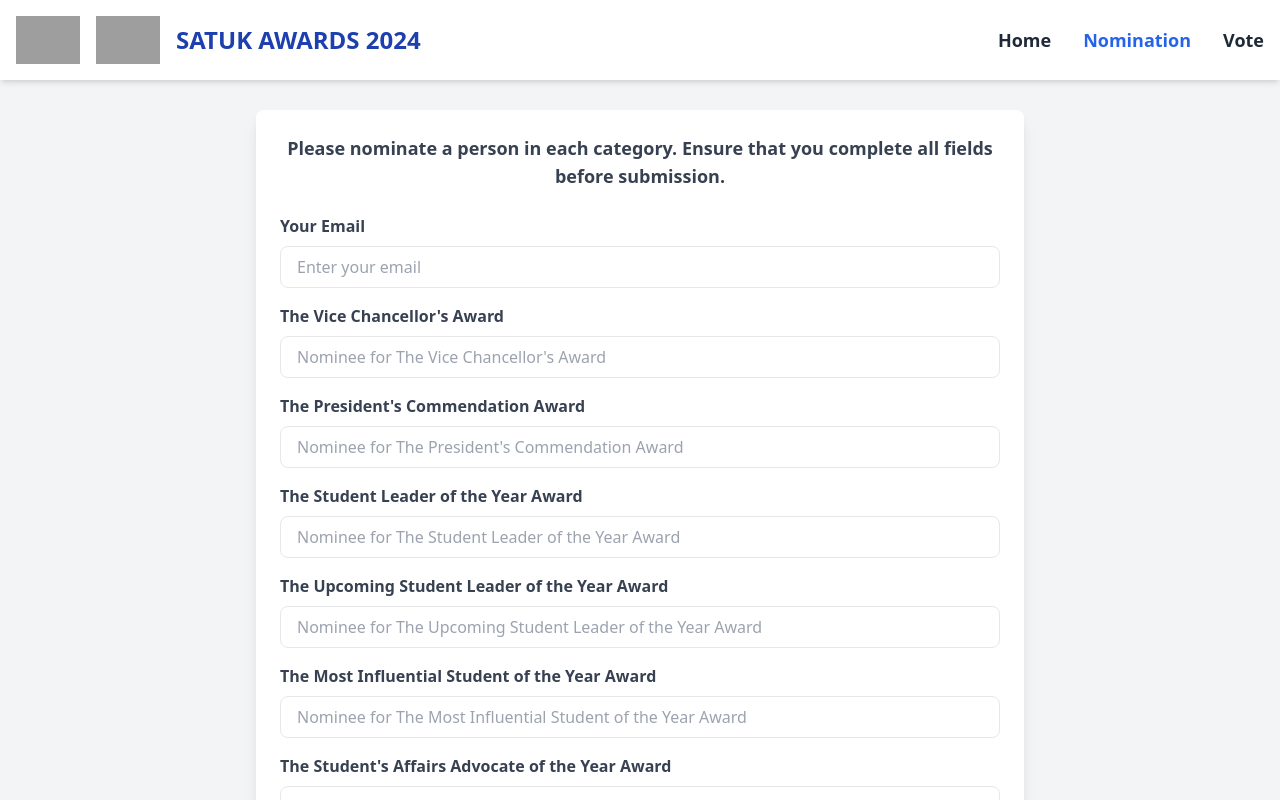
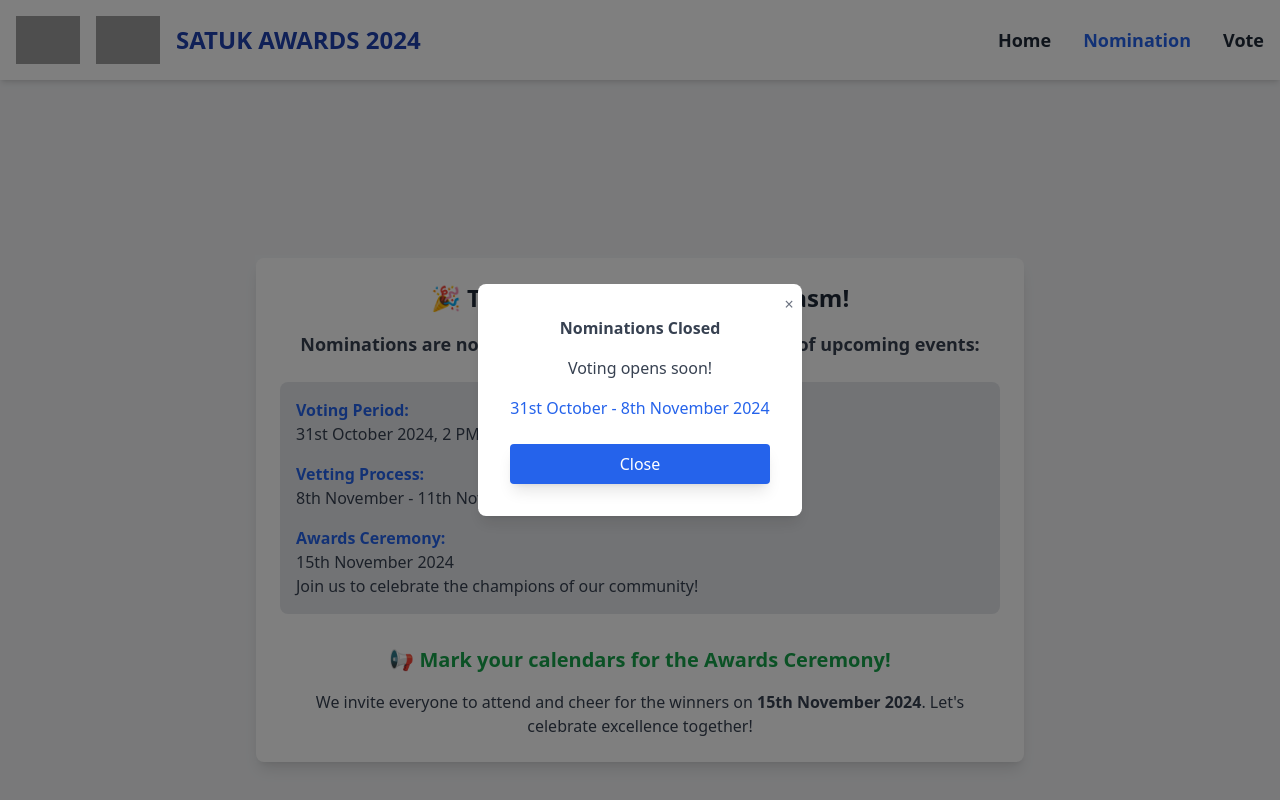
Before and after one commit to OumaArera/satuk-awards, a React (Create React App) app: page /nomination in a window 1280 px wide. Shown: the top 800 px of the page. Built offline with nearby package versions, Linux system fonts and the light colour scheme; no server answers; grey boxes are pictures that could not be loaded.

Commit message:
feat: complete

```diff
--- a/src/Nomination.jsx
+++ b/src/Nomination.jsx
@@ -1,144 +1,63 @@
-import React, { useState, useEffect } from 'react';
-import HCaptcha from '@hcaptcha/react-hcaptcha';
-
-const NOMINATION_URL = 'https://satuk.onrender.com/users/nominate';
-// Helper function to check the current date against the nomination period
-const isWithinNominationPeriod = (startDate, endDate) => {
-  const now = new Date();
-  return now >= new Date(startDate) && now <= new Date(endDate);
-};
-
-const categories = [
-    "The Vice Chancellor's Award",
-    "The President's Commendation Award",
-    "The Student Leader of the Year Award",
-    "The Upcoming Student Leader of the Year Award",
-    "The Most Influential Student of the Year Award",
-    "The Student's Affairs Advocate of the Year Award",
-    "The Blogger of the Year Award",
-    "The Faculty of the Year Award",
-    "The Content Creator of the Year Award",
-    "The Club and/or Society of the Year Award",
-    "The Humanitarian of the Year Award",
-    "The Most Innovative and Creative Student of the Year Award",
-    "The Entrepreneurial Student of the Year Award",
-    "The Graphic Designer of the Year Award",
-    "The Poet and Song Writer of the Year Award",
-    "The Photographer of the Year Award",
-    "The Dance Crew of the Year Award",
-    "The Service Provider of the Year Award",
-    "The Environment Advocate of the Year Award",
-    "The PWDs Advocate of the Year Award",
-    "The Commitment to Service Award",
-    "Indoor Games Sports Team of the Year Award",
-    "Outdoor Games Sports Team of the Year Award",
-    "Indoor Games Sports Person of the Year Award",
-    "Outdoor Games Sports Person of the Year Award"
-];
-
-const CAPTCHA_SITE_KEY = process.env.REACT_APP_RECAPTCHA_SITE_KEY;
-
-// Rest of your imports...
+import React, { useEffect, useState } from 'react';
 
 const Nomination = () => {
-  const [nominatorEmail, setNominatorEmail] = useState('');
-  const [nominees, setNominees] = useState(categories.map(() => ''));
-  const [reviewMode, setReviewMode] = useState(false);
-  const [modalMessage, setModalMessage] = useState('');
   const [showModal, setShowModal] = useState(false);
-  const [message, setMessage] = useState('');
-  const [error, setError] = useState('');
-  const [loading, setLoading] = useState(false);
-  const [captchaToken, setCaptchaToken] = useState(null);
 
   useEffect(() => {
-    const nominationStart = '2024-10-24T12:00:00+03:00';
-    const nominationEnd = '2024-10-30T14:00:00+03:00';
-
-    if (!isWithinNominationPeriod(nominationStart, nominationEnd)) {
-      setModalMessage('Nominations are closed or yet to begin.');
-      setShowModal(true);
-    }
+    // Open modal on load to inform the user about the timeline
+    setShowModal(true);
   }, []);
-
-  const handleHCaptchaChange = (token) => {
-    setCaptchaToken(token);
-  };
 
   const closeModal = () => {
     setShowModal(false);
   };
 
-
-  const handleSubmit = async () => {
-    if (!captchaToken) {
-      setError('Please complete the CAPTCHA.');
-      return;
-    }
-
-    setLoading(true);
-
-    const payload = {
-      nominator: nominatorEmail,
-      nominees: nominees
-        .map((name, index) => ({
-          name,
-          category: index + 1,
-        }))
-        .filter((nominee) => nominee.name),
-    };
-
-    try {
-      const response = await fetch(NOMINATION_URL, {
-        method: 'POST',
-        headers: {
-          'Content-Type': 'application/json',
-        },
-        body: JSON.stringify({ ...payload, captchaToken }),
-      });
-      const result = await response.json();
-
-      if (result.success) {
-        setMessage(result.message);
-        setError('');
-        setNominatorEmail('');
-        setNominees(categories.map(() => ''));
-        setReviewMode(false);
-        setCaptchaToken(null); // Reset captcha token
-      } else {
-        setError(result.message);
-      }
-    } catch (error) {
-      setError('Submission failed. Please try again.');
-    } finally {
-      setLoading(false);
-    }
-
-    setTimeout(() => {
-      setMessage('');
-      setError('');
-    }, 5000);
-  };
-
   return (
     <div className="flex justify-center items-center min-h-screen bg-gray-100">
-      <div className="bg-white shadow-lg rounded-lg p-6 w-full max-w-3xl">
-        {/* Instructional Message */}
-        <p className="text-center text-lg font-semibold text-gray-700 mb-6">
-          Please nominate a person in each category. Ensure that you complete all fields before submission.
+      <div className="bg-white shadow-lg rounded-lg p-6 w-full max-w-3xl animate-fadeIn">
+
+        {/* Welcome Message */}
+        <p className="text-center text-2xl font-bold text-gray-800 mb-4">
+          🎉 Thank you for your enthusiasm!
         </p>
 
-        {/* Success or error message */}
-        {message && (
-          <p className="text-center text-green-600 font-medium mb-4">{message}</p>
-        )}
-        {error && (
-          <p className="text-center text-red-600 font-medium mb-4">{error}</p>
-        )}
+        <p className="text-center text-lg font-semibold text-gray-700 mb-6">
+          Nominations are now closed. Here’s the exciting lineup of upcoming events:
+        </p>
 
-        {/* Modal to display messages */}
+        {/* Timeline of Events */}
+        <div className="bg-gray-200 p-4 rounded-lg mb-8">
+          <ul className="space-y-4">
+            <li>
+              <span className="font-bold text-blue-600">Voting Period:</span>
+              <p className="text-gray-700">31st October 2024, 2 PM EAT - 8th November 2024, 2 PM EAT</p>
+            </li>
+            <li>
+              <span className="font-bold text-blue-600">Vetting Process:</span>
+              <p className="text-gray-700">8th November - 11th November 2024</p>
+            </li>
+            <li>
+              <span className="font-bold text-blue-600">Awards Ceremony:</span>
+              <p className="text-gray-700">15th November 2024</p>
+              <p className="text-gray-700">Join us to celebrate the champions of our community!</p>
+            </li>
+          </ul>
+        </div>
+
+        {/* Invitation to Awards */}
+        <div className="text-center">
+          <p className="text-xl font-semibold text-green-600 mb-4">
+            📢 Mark your calendars for the Awards Ceremony!
+          </p>
+          <p className="text-gray-700">
+            We invite everyone to attend and cheer for the winners on <strong>15th November 2024</strong>.
+            Let's celebrate excellence together!
+          </p>
+        </div>
+
+        {/* Modal with Timeline Info */}
         {showModal && (
-          <div className="fixed inset-0 bg-black bg-opacity-50 flex items-center justify-center z-50">
+          <div className="fixed inset-0 bg-black bg-opacity-50 flex items-center justify-center z-50 animate-fadeIn">
             <div className="bg-white p-8 rounded-lg shadow-lg relative max-w-md mx-auto">
               <button
                 className="absolute top-2 right-2 text-gray-500 hover:text-gray-700"
@@ -146,7 +65,9 @@ const Nomination = () => {
               >
                 &times;
               </button>
-              <p className="text-gray-700 text-center">{modalMessage}</p>
+              <p className="text-gray-700 text-center font-semibold mb-4">Nominations Closed</p>
+              <p className="text-gray-700 text-center mb-4">Voting opens soon!</p>
+              <p className="text-blue-600 text-center mb-2">31st October - 8th November 2024</p>
               <button
                 onClick={closeModal}
                 className="mt-4 bg-blue-600 text-white py-2 px-4 rounded shadow-lg hover:bg-blue-700 transition duration-300 w-full"
@@ -156,63 +77,9 @@ const Nomination = () => {
             </div>
           </div>
         )}
-
-        {/* Email input for nominator */}
-        <div className="mb-4">
-          <label className="block text-gray-700 font-semibold mb-2" htmlFor="nominatorEmail">
-            Your Email
-          </label>
-          <input
-            type="email"
-            id="nominatorEmail"
-            value={nominatorEmail}
-            onChange={(e) => setNominatorEmail(e.target.value)}
-            placeholder="Enter your email"
-            className="w-full px-4 py-2 border rounded-lg focus:outline-none focus:ring-2 focus:ring-blue-500"
-            required
-          />
-        </div>
-
-        {/* Nominee input fields for each category */}
-        {categories.map((category, index) => (
-          <div key={index} className="mb-4">
-            <label className="block text-gray-700 font-semibold mb-2">
-              {category}
-            </label>
-            <input
-              type="text"
-              value={nominees[index]}
-              onChange={(e) => {
-                const updatedNominees = [...nominees];
-                updatedNominees[index] = e.target.value;
-                setNominees(updatedNominees);
-              }}
-              placeholder={`Nominee for ${category}`}
-              className="w-full px-4 py-2 border rounded-lg focus:outline-none focus:ring-2 focus:ring-blue-500"
-            />
-          </div>
-        ))}
-
-        {/* HCaptcha for spam prevention */}
-        <div className="text-center mb-6">
-          <HCaptcha
-            sitekey={CAPTCHA_SITE_KEY}
-            onVerify={handleHCaptchaChange}
-          />
-        </div>
-
-        {/* Submit button */}
-        <button
-          onClick={handleSubmit}
-          disabled={loading || !captchaToken}
-          className={`w-full bg-green-600 text-white py-2 px-4 rounded shadow-lg hover:bg-green-700 transition duration-300 ${loading ? 'opacity-50' : ''}`}
-        >
-          {loading ? 'Submitting...' : 'Submit'}
-        </button>
       </div>
     </div>
   );
-
 };
 
 export default Nomination;
```
